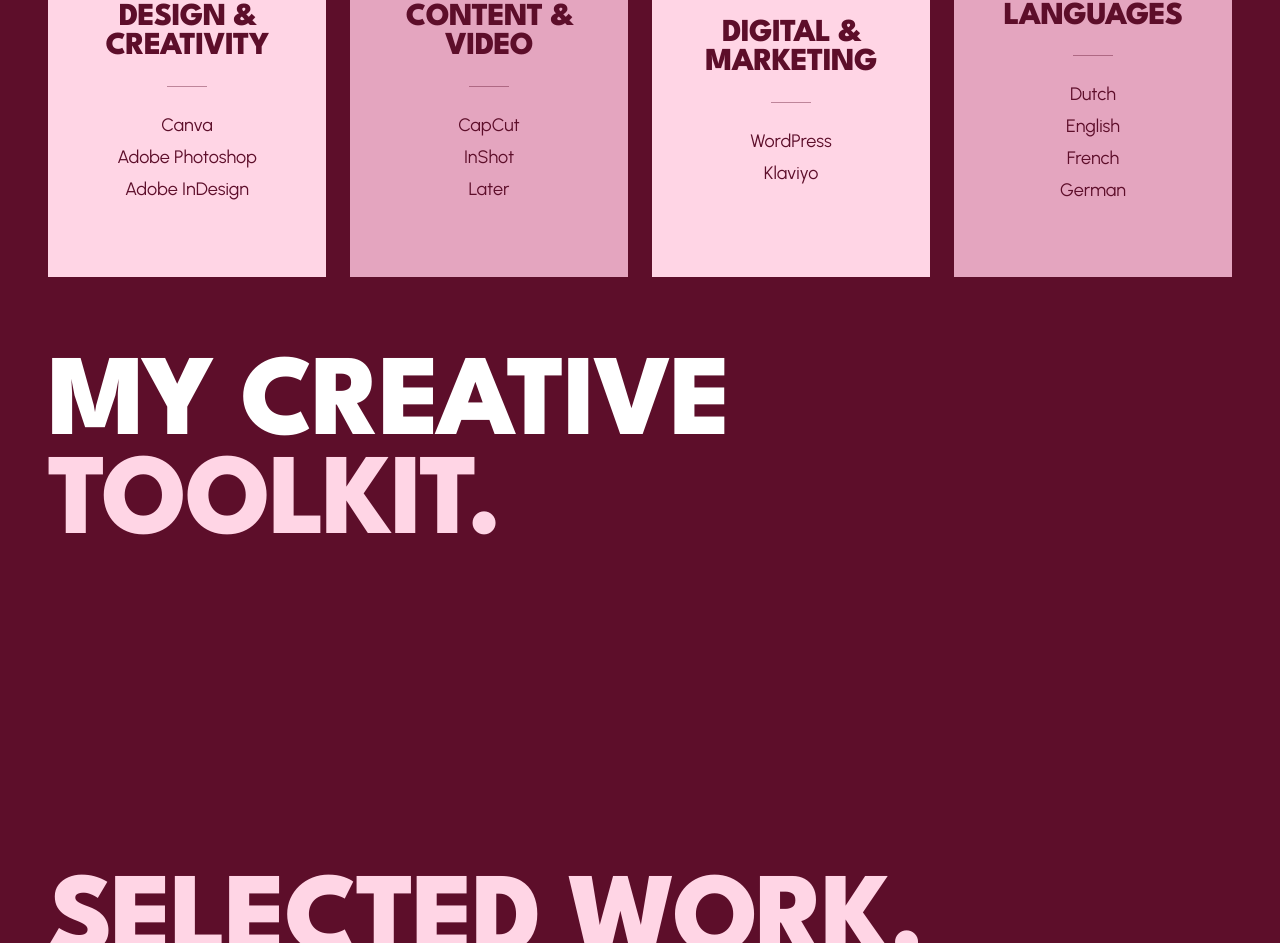
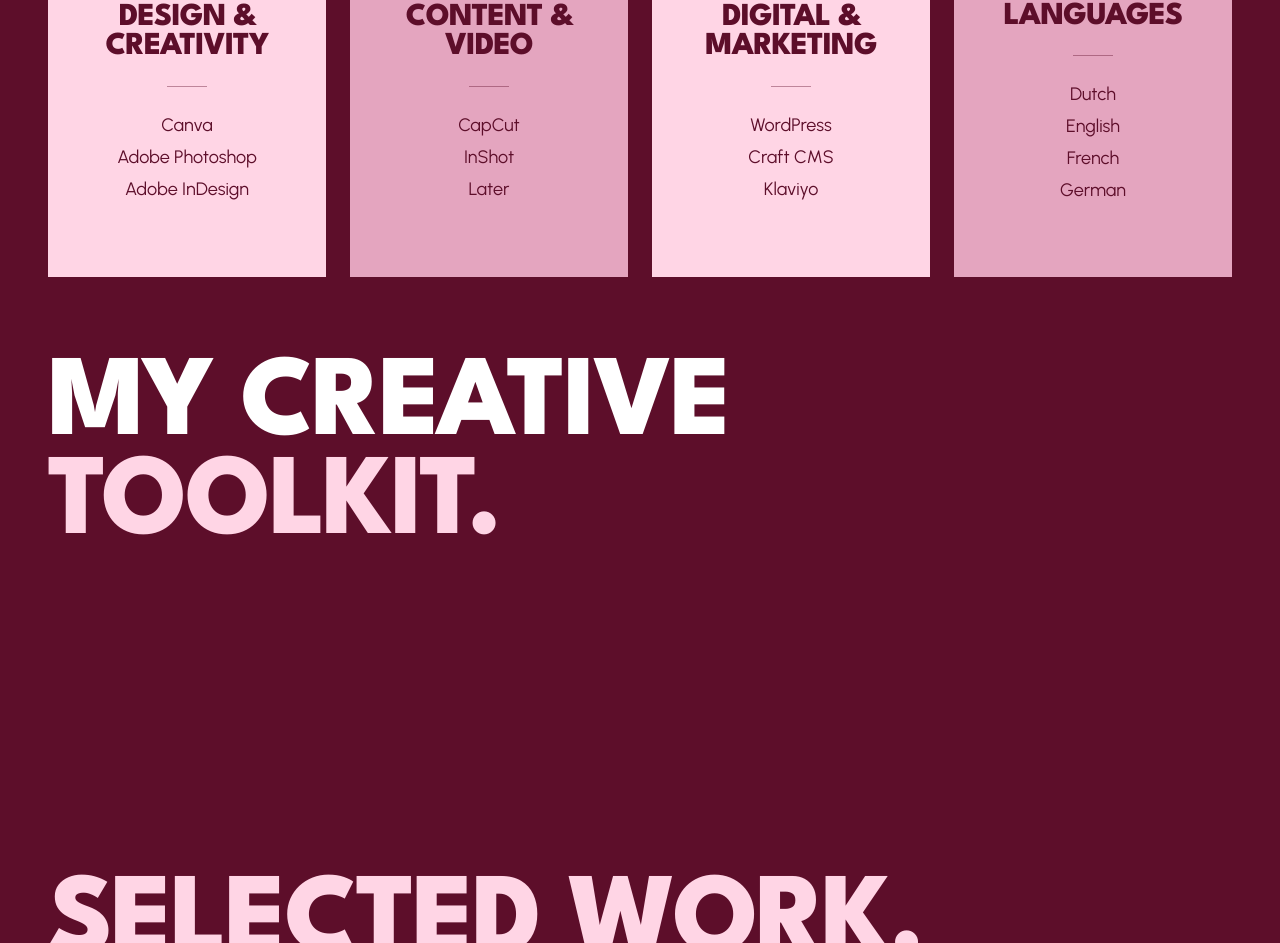
Before and after one commit to Xoom7573/lana-portfolio, a Next.js app: page /en in a window 1280 px wide. Shown: the part 2223-3166 px from the top of the page. Built offline with nearby package versions, Linux system fonts and the light colour scheme.

Commit message:
add in craft cms

```diff
--- a/i18n/en.ts
+++ b/i18n/en.ts
@@ -64,7 +64,7 @@ const en = {
         items: ["Canva", "Adobe Photoshop", "Adobe InDesign"],
       },
       { title: ["Content &", "Video"], items: ["CapCut", "InShot", "Later"] },
-      { title: ["Digital &", "Marketing"], items: ["WordPress", "Klaviyo"] },
+      { title: ["Digital &", "Marketing"], items: ["WordPress", "Craft CMS", "Klaviyo"] },
       { title: ["Languages"], items: ["Dutch", "English", "French", "German"] },
     ],
   },
--- a/i18n/nl.ts
+++ b/i18n/nl.ts
@@ -65,7 +65,7 @@ const nl: Dictionary = {
         items: ["Canva", "Adobe Photoshop", "Adobe InDesign"],
       },
       { title: ["Content &", "Video"], items: ["CapCut", "InShot", "Later"] },
-      { title: ["Digitaal &", "Marketing"], items: ["WordPress", "Klaviyo"] },
+      { title: ["Digitaal &", "Marketing"], items: ["WordPress", "Craft CMS", "Klaviyo"] },
       { title: ["Talen"], items: ["Nederlands", "Engels", "Frans", "Duits"] },
     ],
   },
```
Also changed, not shown: 1 other file (tests, documents, lock files or other folders).
